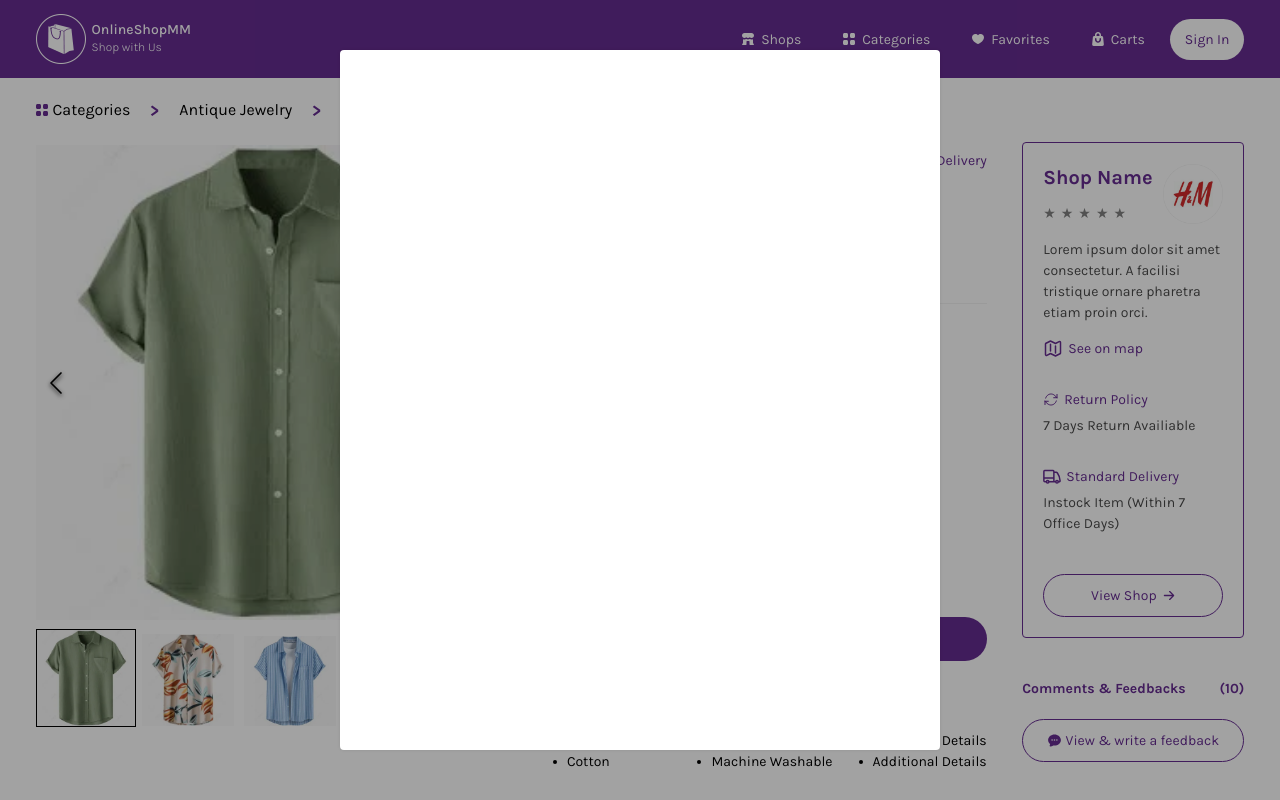
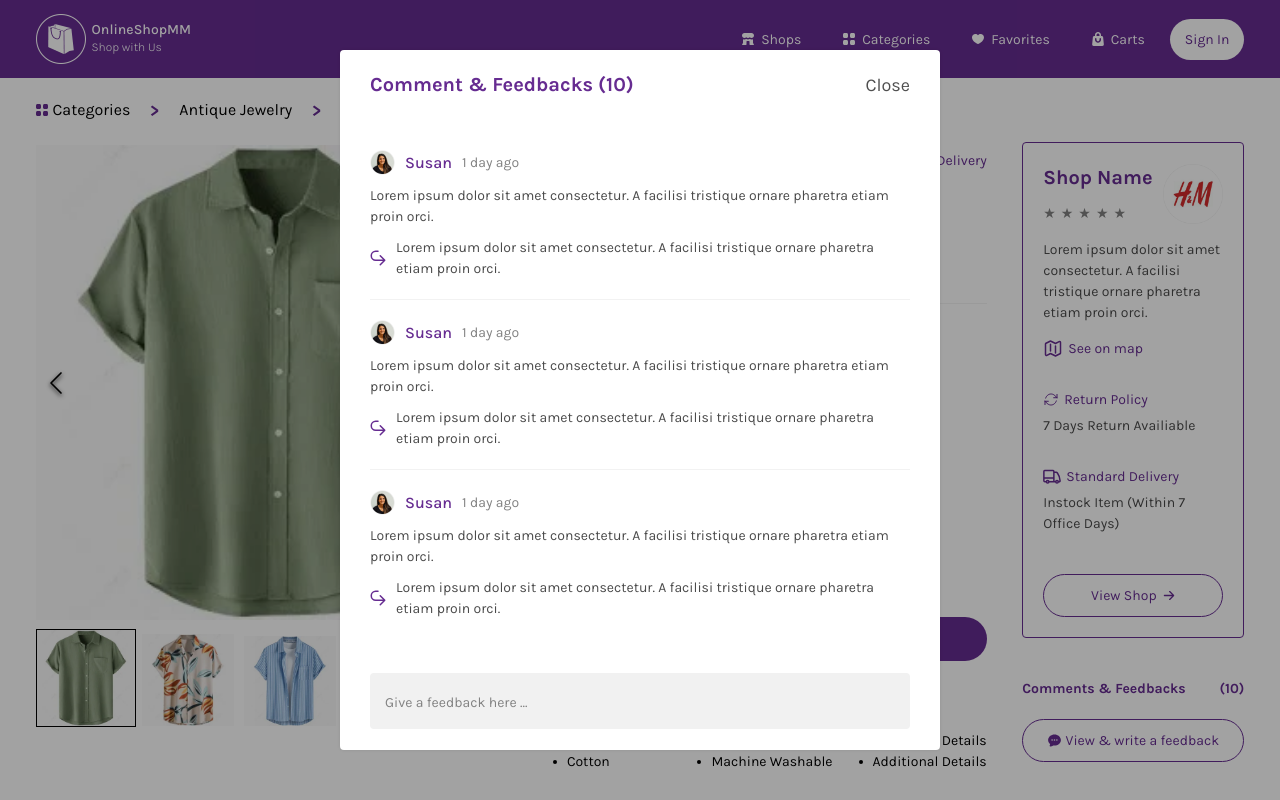
Before and after one commit to thuyainsoe/os, a React (Vite) app: page /categories/antique-jewelry/shirt4 in a window 1280 px wide. Both pictures are taken after a click on the link "View & write a feedback". Shown: the top 800 px of the page. Built offline with nearby package versions, Linux system fonts and the light colour scheme.

Commit message:
feat: item detail

```diff
--- a/src/assets/css/swiper-reset.css
+++ b/src/assets/css/swiper-reset.css
@@ -52,3 +52,20 @@
   .image-gallery-svg {
   }
 }
+
+#review-dialog::-webkit-scrollbar {
+  @apply hidden;
+}
+
+input.review-dialog-input {
+  @apply w-full h-full bg-transparent;
+
+  &:focus {
+    border: none;
+    outline: none;
+  }
+
+  &::-webkit-input-placeholder {
+    @apply text-[#828282] text-[14px];
+  }
+}
--- a/src/components/review-dialog-box/ReviewDialogBox.jsx
+++ b/src/components/review-dialog-box/ReviewDialogBox.jsx
@@ -1,4 +1,6 @@
 import { useRef } from "react";
+import profileImage from "@/assets/images/mock-images/small-profile-image.png";
+import backIcon from "@/assets/images/common-icons/back-icon.svg";
 
 const ReviewDialogBox = ({ dialogButtonHandler, isVisible }) => {
   const innerRef = useRef(null);
@@ -16,8 +18,58 @@ const ReviewDialogBox = ({ dialogButtonHandler, isVisible }) => {
       >
         <div
           ref={innerRef}
-          className="w-[600px] h-[700px] bg-white z-[200] shadow-[0px_0px_4px_0px_#0000001A] rounded-[4px]"
-        ></div>
+          className="w-[600px] h-[700px] bg-white z-[200] shadow-[0px_0px_4px_0px_#0000001A] rounded-[4px] py-[20px] px-[30px]"
+        >
+          <div className="flex items-center justify-between mb-[30px]">
+            <span className="font-[700] text-[20px] text-primary">
+              Comment & Feedbacks (10)
+            </span>
+            <span
+              className="text-[#4F4F4F] text-[18px] cursor-pointer"
+              onClick={() => {
+                dialogButtonHandler(false);
+              }}
+            >
+              Close
+            </span>
+          </div>
+          <div className="max-h-[493px] overflow-y-scroll" id="review-dialog">
+            {[...Array(4).keys()].map((item, index) => (
+              <div
+                key={index}
+                className="flex flex-col gap-[10px] py-[20px] border-b border-[#f2f2f2]"
+              >
+                <div className="flex items-center gap-[10px]">
+                  <img
+                    className="w-[25px] h-[25px] rounded-[50%]"
+                    src={profileImage}
+                    alt=""
+                  />
+                  <span className="text-[16px] font-[500] text-primary">
+                    Susan
+                  </span>
+                  <span className="text-[14px] text-[#828282]">1 day ago</span>
+                </div>
+                <div className="text-[14px] text-[#4A4A4A]">
+                  Lorem ipsum dolor sit amet consectetur. A facilisi tristique
+                  ornare pharetra etiam proin orci.
+                </div>
+                <div className="gap-[10px] flex items-center text-[14px] text-[#4A4A4A]">
+                  <img src={backIcon} alt="back icon" />
+                  Lorem ipsum dolor sit amet consectetur. A facilisi tristique
+                  ornare pharetra etiam proin orci.
+                </div>
+              </div>
+            ))}
+          </div>
+          <div className="mt-[50px] w-full h-[56px] bg-[#F1F1F1] py-[10px] px-[15px] rounded-[4px]">
+            <input
+              type="text"
+              className="review-dialog-input"
+              placeholder="Give a feedback here ..."
+            />
+          </div>
+        </div>
       </div>
     )
   );
```
Also changed, not shown: src/assets/images/common-icons/back-icon.svg (added), src/assets/images/mock-images/small-profile-image.png (added).
